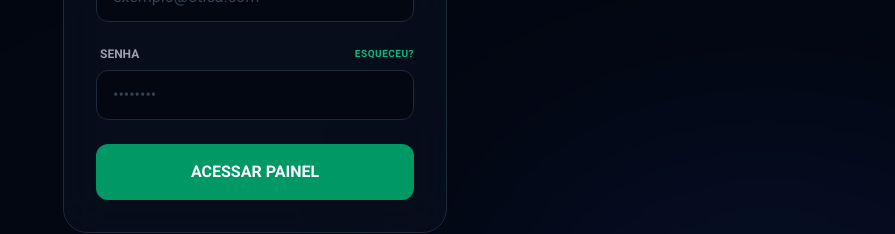
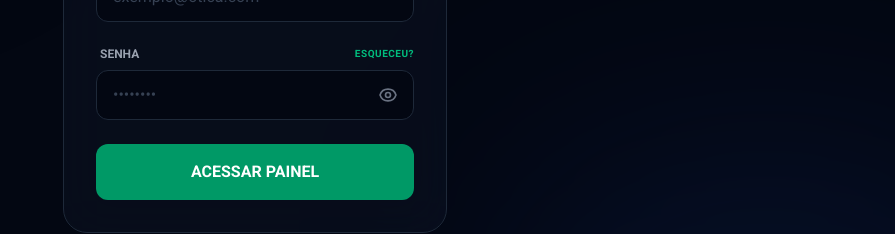
Before and after one commit to Samoo1234/unioticadavi-II, a Next.js app: page /login in a window 1280 px wide. Shown: the part 390-624 px from the top of the page, without its empty margins (385-1280 px from the left). Built offline with nearby package versions, Linux system fonts and the light colour scheme; no server answers.

Commit message:
feat: add password visibility toggle and enable Chrome autofill on login

```diff
--- a/src/app/login/page.tsx
+++ b/src/app/login/page.tsx
@@ -9,6 +9,7 @@
     const [password, setPassword] = useState("");
     const [loading, setLoading] = useState(false);
     const [error, setError] = useState<string | null>(null);
+    const [showPassword, setShowPassword] = useState(false);
     const router = useRouter();
 
     useEffect(() => {
@@ -69,6 +70,8 @@
                             <label className="block text-xs font-bold text-gray-400 uppercase mb-2 ml-1">E-mail</label>
                             <input
                                 type="email"
+                                name="email"
+                                autoComplete="email"
                                 value={email}
                                 onChange={(e) => setEmail(e.target.value)}
                                 className="w-full bg-gray-950 border border-gray-800 text-white px-4 py-3 rounded-xl focus:ring-2 focus:ring-emerald-500 focus:border-transparent outline-none transition-all placeholder-gray-700"
@@ -82,14 +85,35 @@
                                 <label className="block text-xs font-bold text-gray-400 uppercase ml-1">Senha</label>
                                 <a href="#" className="text-[10px] font-bold text-emerald-500 hover:text-emerald-400 uppercase tracking-wider">Esqueceu?</a>
                             </div>
+                            <div className="relative">
                                 <input
-                                type="password"
+                                    type={showPassword ? "text" : "password"}
+                                    name="password"
+                                    autoComplete="current-password"
                                     value={password}
                                     onChange={(e) => setPassword(e.target.value)}
-                                className="w-full bg-gray-950 border border-gray-800 text-white px-4 py-3 rounded-xl focus:ring-2 focus:ring-emerald-500 focus:border-transparent outline-none transition-all placeholder-gray-700"
+                                    className="w-full bg-gray-950 border border-gray-800 text-white px-4 py-3 pr-12 rounded-xl focus:ring-2 focus:ring-emerald-500 focus:border-transparent outline-none transition-all placeholder-gray-700"
                                     placeholder="••••••••"
                                     required
                                 />
+                                <button
+                                    type="button"
+                                    onClick={() => setShowPassword(!showPassword)}
+                                    className="absolute right-3 top-1/2 -translate-y-1/2 text-gray-500 hover:text-emerald-400 transition-colors p-1"
+                                    tabIndex={-1}
+                                >
+                                    {showPassword ? (
+                                        <svg className="w-5 h-5" fill="none" stroke="currentColor" viewBox="0 0 24 24">
+                                            <path strokeLinecap="round" strokeLinejoin="round" strokeWidth={2} d="M13.875 18.825A10.05 10.05 0 0112 19c-4.478 0-8.268-2.943-9.543-7a9.97 9.97 0 011.563-3.029m5.858.908a3 3 0 114.243 4.243M9.878 9.878l4.242 4.242M9.878 9.878L6.5 6.5m3.378 3.378L6.5 6.5m0 0L3 3m3.5 3.5l11 11m0 0l3.5 3.5m-3.5-3.5l3.5 3.5" />
+                                        </svg>
+                                    ) : (
+                                        <svg className="w-5 h-5" fill="none" stroke="currentColor" viewBox="0 0 24 24">
+                                            <path strokeLinecap="round" strokeLinejoin="round" strokeWidth={2} d="M15 12a3 3 0 11-6 0 3 3 0 016 0z" />
+                                            <path strokeLinecap="round" strokeLinejoin="round" strokeWidth={2} d="M2.458 12C3.732 7.943 7.523 5 12 5c4.478 0 8.268 2.943 9.542 7-1.274 4.057-5.064 7-9.542 7-4.477 0-8.268-2.943-9.542-7z" />
+                                        </svg>
+                                    )}
+                                </button>
+                            </div>
                         </div>
 
                         {error && (
```
Lines whose indentation alone changed are shown as unchanged.
